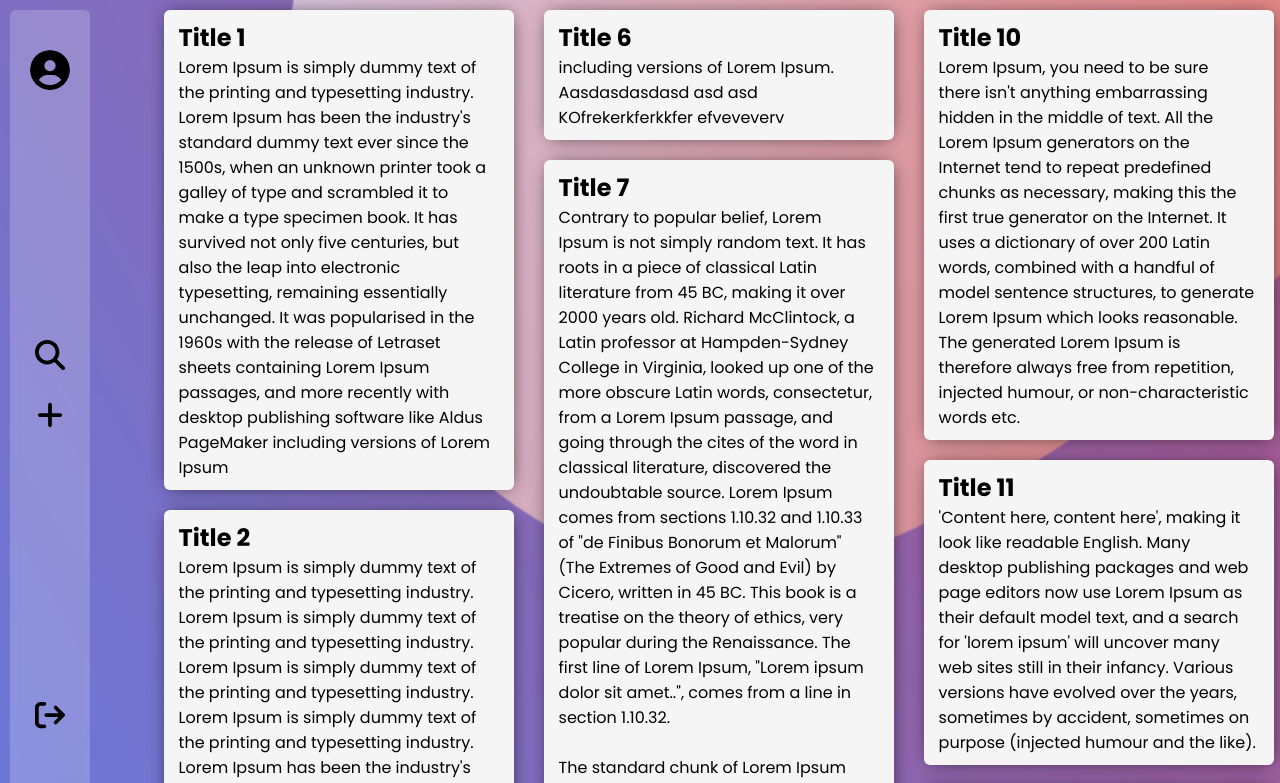
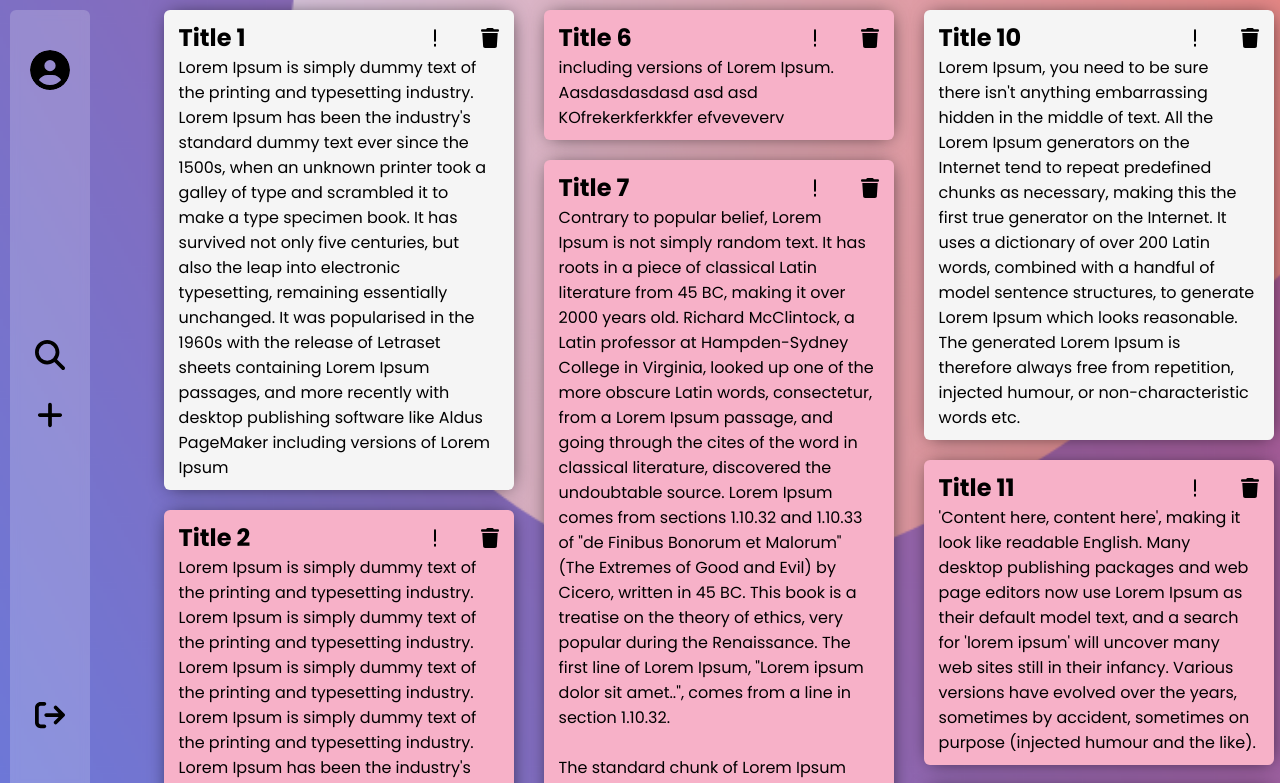
Before and after one commit to PetarDimitrovStoyanov/my-notes-app-frontend, a Vue app: page / in a window 1280 px wide. Shown: the top 783 px of the page. Built offline with nearby package versions, Linux system fonts and the light colour scheme; the HTML template or start-up script is replaced by a standard one.

Commit message:
added importance to the card and also buttons for deleting and importance update

```diff
--- a/src/assets/styles/components/Card.scss
+++ b/src/assets/styles/components/Card.scss
@@ -14,6 +14,60 @@
   margin: 10px;
   align-self: baseline;
 
+  .card-meta-wrapper {
+    display: flex;
+    flex-direction: row;
+    flex-wrap: nowrap;
+    justify-content: space-between;
+    align-items: center;
+    width: 100%;
+
+    .text-area {
+      white-space: break-spaces;
+      word-break: break-word;
+      border: none;
+      flex-basis: 70%;
+    }
+
+    .text-area:focus {
+      outline: none;
+    }
+
+    @media (max-width: $mobile) {
+      max-width: 96%;;
+    }
+
+    .card-icons {
+      flex-basis: 25%;
+      display: flex;
+      flex-direction: row;
+      flex-wrap: nowrap;
+      justify-content: space-between;
+      align-items: center;
+
+      @media (max-width: $mobile) {
+        gap: 20px;
+      }
+
+      img {
+        height: 20px;
+        cursor: pointer;
+
+        @media (max-width: $mobile) {
+          height: 30px;
+          padding: 0;
+          margin-bottom: 10px;
+        }
+      }
+
+      .important-button {
+        padding-right: 15px;
+        padding-left: 15px;
+      }
+    }
+
+  }
+
   .text-area {
     white-space: break-spaces;
     word-break: break-word;
@@ -28,3 +82,7 @@
     max-width: 96%;;
   }
 }
+
+.important {
+  background: #F7B1C8;
+}
--- a/src/components/Card.vue
+++ b/src/components/Card.vue
@@ -1,11 +1,18 @@
 <template>
-  <article class="single-card-container">
+  <article :class="['single-card-container', card.important ? 'important' : '']">
+    <div class="card-meta-wrapper">
       <h2
           class="text-area"
           ref="myTitleRef"
           @dblclick="onDoubleClick('myTitleRef')"
           :innerHTML="myTitle"
       ></h2>
+      <div class="card-icons">
+        <img @click="changeImportance" class="important-button" :src="require('@/assets/icons/card/important.svg')" alt="!">
+        <img @click="deleteNote" :src="require('@/assets/icons/card/trash.svg')" alt="delete">
+      </div>
+    </div>
+
     <div
         class="text-area"
         ref="myDiv"
@@ -32,6 +39,12 @@ export default {
     };
   },
   methods: {
+    deleteNote() {
+      //TODO: FETCH + delete from storage
+    },
+    changeImportance() {
+      //TODO: FETCH + change object property
+    },
     onDoubleClick(ref) {
       this.isEditing = true;
       this.$refs[ref].contentEditable = true;
--- a/src/pages/data.js
+++ b/src/pages/data.js
@@ -2,42 +2,49 @@ export let data = [
     {
         id: 1,
         order: 1,
+        important: false,
         title: "Title 1",
         text: "Lorem Ipsum is simply dummy text of the printing and typesetting industry. Lorem Ipsum has been the industry's standard dummy text ever since the 1500s, when an unknown printer took a galley of type and scrambled it to make a type specimen book. It has survived not only five centuries, but also the leap into electronic typesetting, remaining essentially unchanged. It was popularised in the 1960s with the release of Letraset sheets containing Lorem Ipsum passages, and more recently with desktop publishing software like Aldus PageMaker including versions of Lorem Ipsum"
     },
     {
         id: 2,
         order: 2,
+        important: true,
         title: "Title 2",
         text: "Lorem Ipsum is simply dummy text of the printing and typesetting industry. Lorem Ipsum is simply dummy text of the printing and typesetting industry. Lorem Ipsum is simply dummy text of the printing and typesetting industry. Lorem Ipsum is simply dummy text of the printing and typesetting industry. Lorem Ipsum has been the industry's standard dummy text ever since the 1500s, when an unknown printer took a galley of type and scrambled it to make a type specimen book. It has survived not only five centuries, but also the leap into electronic typesetting, remaining essentially unchanged. It was popularised in the 1960s with the release of Letraset sheets containing Lorem Ipsum passages, and more recently with desktop publishing software like Aldus PageMaker including versions of Lorem Ipsum"
     },
     {
         id: 3,
         order: 3,
+        important: false,
         title: "Title 3",
         text: "It has survived not only five centuries, but also the leap into electronic typesetting, remaining essentially unchanged. It was popularised in the 1960s with the release of Letraset sheets containing Lorem Ipsum passages, and more recently with desktop publishing software like Aldus PageMaker including versions of Lorem Ipsum"
     },
     {
         id: 4,
         order: 4,
+        important: false,
         title: "Title 4",
         text: "It was popularised in the 1960s with the release of Letraset sheets containing Lorem Ipsum passages, and more recently with desktop publishing software like Aldus PageMaker including versions of Lorem Ipsum"
     },
     {
         id: 5,
         order: 5,
+        important: false,
         title: "Title 5",
         text: "including versions of Lorem Ipsum"
     },
     {
         id: 6,
         order: 6,
+        important: true,
         title: "Title 6",
         text: "including versions of Lorem Ipsum.\nAasdasdasdasd asd asd\nKOfrekerkferkkfer efveveverv"
     },
     {
         id: 7,
         order: 7,
+        important: true,
         title: "Title 7",
         text: "Contrary to popular belief, Lorem Ipsum is not simply random text. It has roots in a piece of classical Latin literature from 45 BC, making it over 2000 years old. Richard McClintock, a Latin professor at Hampden-Sydney College in Virginia, looked up one of the more obscure Latin words, consectetur, from a Lorem Ipsum passage, and going through the cites of the word in classical literature, discovered the undoubtable source. Lorem Ipsum comes from sections 1.10.32 and 1.10.33 of \"de Finibus Bonorum et Malorum\" (The Extremes of Good and Evil) by Cicero, written in 45 BC. This book is a treatise on the theory of ethics, very popular during the Renaissance. The first line of Lorem Ipsum, \"Lorem ipsum dolor sit amet..\", comes from a line in section 1.10.32.\n" +
             "\n" +
@@ -46,36 +53,42 @@ export let data = [
     {
         id: 8,
         order: 8,
+        important: false,
         title: "Title 8",
         text: "The standard chunk of Lorem Ipsum used since the 1500s is reproduced below for those interested. Sections 1.10.32 and 1.10.33 from \"de Finibus Bonorum et Malorum\" by Cicero are also reproduced in their exact original form, accompanied by English versions from the 1914 translation by H. Rackham."
     },
     {
         id: 9,
         order: 9,
+        important: false,
         title: "Title 9",
         text: "There are many variations of passages of Lorem Ipsum available, but the majority have suffered alteration in some form, by injected humour, or randomised words which don't look even slightly believable. If you are going to use a passage of Lorem Ipsum, you need to be sure there isn't anything embarrassing hidden in the middle of text. All the Lorem Ipsum generators on the Internet tend to repeat predefined chunks as necessary, making this the first true generator on the Internet. It uses a dictionary of over 200 Latin words, combined with a handful of model sentence structures, to generate Lorem Ipsum which looks reasonable. The generated Lorem Ipsum is therefore always free from repetition, injected humour, or non-characteristic words etc."
     },
     {
         id: 10,
         order: 10,
+        important: false,
         title: "Title 10",
         text: "Lorem Ipsum, you need to be sure there isn't anything embarrassing hidden in the middle of text. All the Lorem Ipsum generators on the Internet tend to repeat predefined chunks as necessary, making this the first true generator on the Internet. It uses a dictionary of over 200 Latin words, combined with a handful of model sentence structures, to generate Lorem Ipsum which looks reasonable. The generated Lorem Ipsum is therefore always free from repetition, injected humour, or non-characteristic words etc."
     },
     {
         id: 11,
         order: 11,
+        important: true,
         title: "Title 11",
         text: "'Content here, content here', making it look like readable English. Many desktop publishing packages and web page editors now use Lorem Ipsum as their default model text, and a search for 'lorem ipsum' will uncover many web sites still in their infancy. Various versions have evolved over the years, sometimes by accident, sometimes on purpose (injected humour and the like)."
     },
     {
         id: 12,
         order: 12,
+        important: false,
         title: "Title 12",
         text: "will uncover many web sites still in their infancy. Various versions have evolved over the years, sometimes by accident, sometimes on purpose (injected humour and the like)."
     },
     {
         id: 13,
         order: 13,
+        important: false,
         title: "Title 13",
         text: "Various versions have evolved over the years, sometimes by accident, sometimes on purpose (injected humour and the like)."
     },
```
Also changed, not shown: src/assets/icons/card/important.svg (added), src/assets/icons/card/trash.svg (added). Lines whose indentation alone changed are shown as unchanged.
